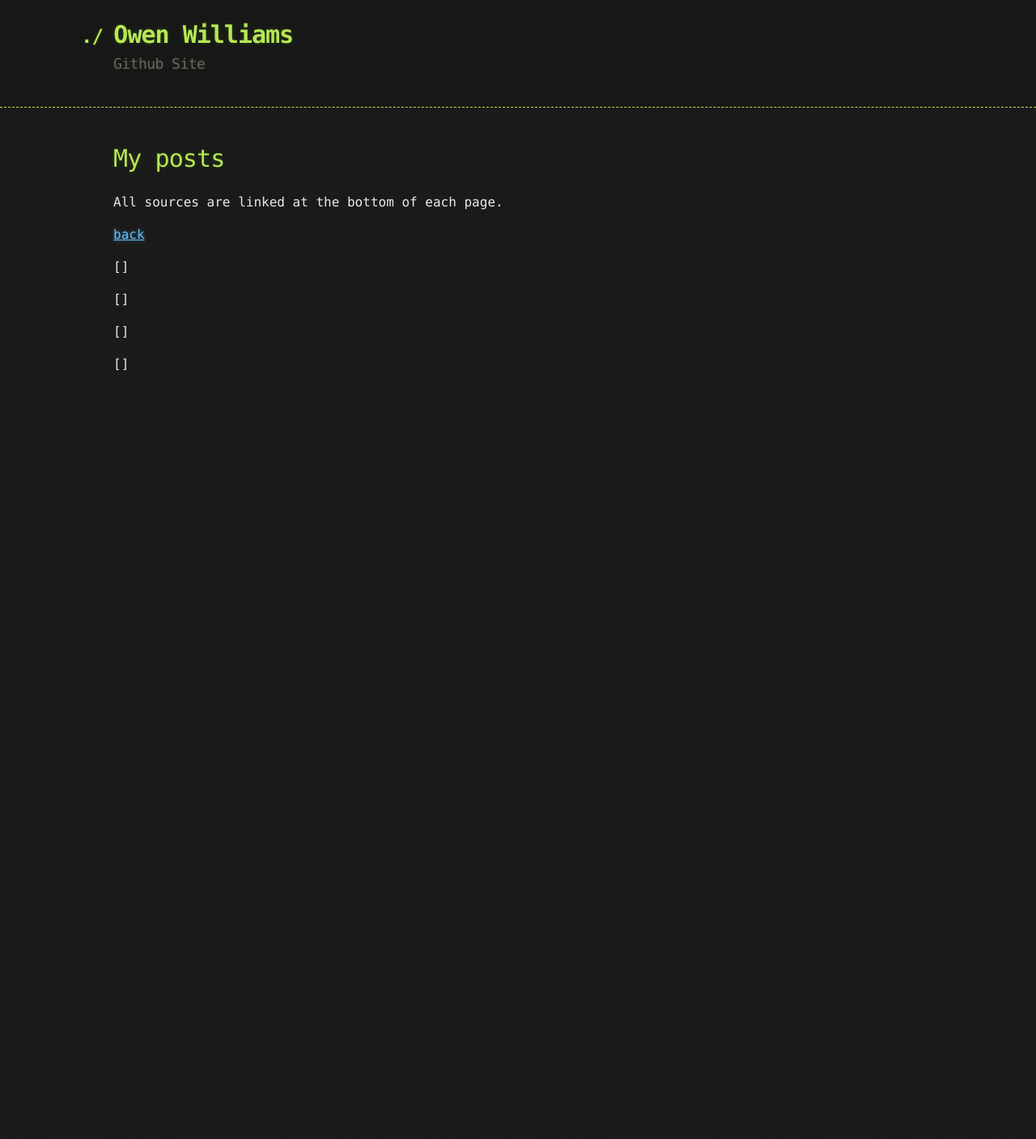
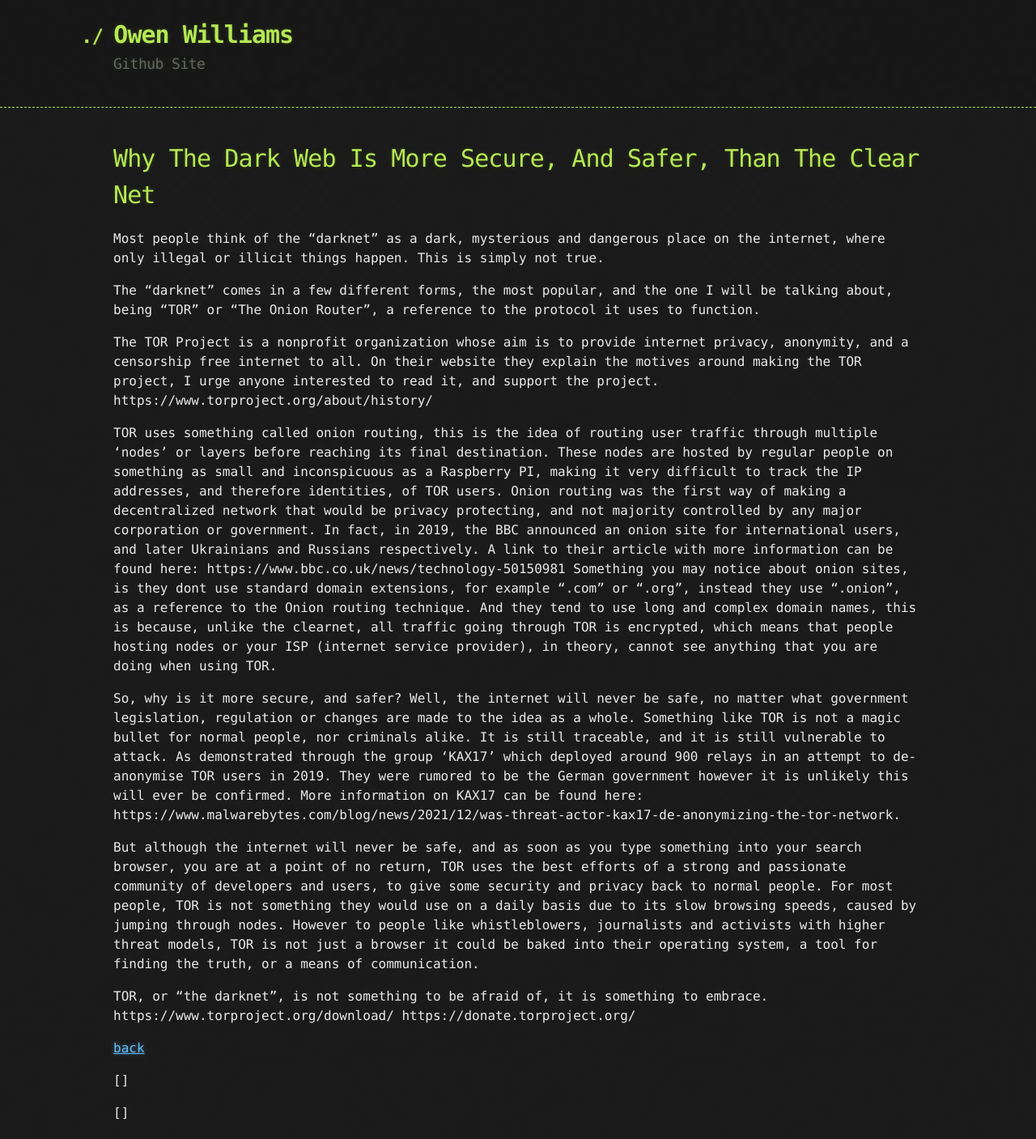
Before and after one commit to owenw1lliams/owenw1lliams.github.io, a Jekyll site: the page built from Why The Dark Web Is More Secure Than The Clear Net.md, in a window 1280 px wide. Shown: the whole page at 81% size. Built offline with Jekyll 4.4.1, drawn with Linux system fonts in a browser that asks for light colours; our own code applies the rules of GitHub Pages for plain Markdown files; before the commit the page ends 900 px from its top, so only the background shows below that.

Commit message:
Update Why The Dark Web Is More Secure Than The Clear Net.md

```diff
--- a/Why The Dark Web Is More Secure Than The Clear Net.md
+++ b/Why The Dark Web Is More Secure Than The Clear Net.md
@@ -2,18 +2,29 @@
 layout: default
 ---
 
-# My posts
+# Why The Dark Web Is More Secure, And Safer, Than The Clear Net
 
-All sources are linked at the bottom of each page.
+Most people think of the “darknet” as a dark, mysterious and dangerous place on the internet, where only illegal or illicit things happen. This is simply not true.
 
+The “darknet” comes in a few different forms, the most popular, and the one I will be talking about, being “TOR” or “The Onion Router”, a reference to the protocol it uses to function.
+
+The TOR Project is a nonprofit organization whose aim is to provide internet privacy, anonymity, and a censorship free internet to all. On their website they explain the motives around making the TOR project, I urge anyone interested to read it, and support the project. https://www.torproject.org/about/history/
+
+TOR uses something called onion routing, this is the idea of routing user traffic through multiple ‘nodes’ or layers before reaching its final destination. These nodes are hosted by regular people on something as small and inconspicuous as a Raspberry PI, making it very difficult to track the IP addresses, and therefore identities, of TOR users. Onion routing was the first way of making a decentralized network that would be privacy protecting, and not majority controlled by any major corporation or government. In fact, in 2019, the BBC announced an onion site for international users, and later Ukrainians and Russians respectively. A link to their article with more information can be found here: https://www.bbc.co.uk/news/technology-50150981 Something you may notice about onion sites, is they dont use standard domain extensions, for example “.com” or “.org”, instead they use “.onion”, as a reference to the Onion routing technique. And they tend to use long and complex domain names, this is because, unlike the clearnet, all traffic going through TOR is encrypted, which means that people hosting nodes or your ISP (internet service provider), in theory, cannot see anything that you are doing when using TOR.
+
+So, why is it more secure, and safer? Well, the internet will never be safe, no matter what government legislation, regulation or changes are made to the idea as a whole. Something like TOR is not a magic bullet for normal people, nor criminals alike. It is still traceable, and it is still vulnerable to attack. As  demonstrated through the group ‘KAX17’ which deployed around 900 relays in an attempt to de-anonymise TOR users in 2019. They were rumored to be the German government however it is unlikely this will ever be confirmed. More information on KAX17 can be found here: https://www.malwarebytes.com/blog/news/2021/12/was-threat-actor-kax17-de-anonymizing-the-tor-network.
+
+But although the internet will never be safe, and as soon as you type something into your search browser, you are at a point of no return, TOR uses the best efforts of a strong and passionate community of developers and users, to give some security and privacy back to normal people. For most people, TOR is not something they would use on a daily basis due to its slow browsing speeds, caused by jumping through nodes. However to people like whistleblowers, journalists and activists with higher threat models, TOR is not just a browser it could be baked into their operating system, a tool for finding the truth, or a means of communication.
+
+TOR, or “the darknet”, is not something to be afraid of, it is something to embrace.
+https://www.torproject.org/download/
+https://donate.torproject.org/
 
 
 [back](./index.md)
 
-[]
+
 
 []
 
 []
-
-[]
```
